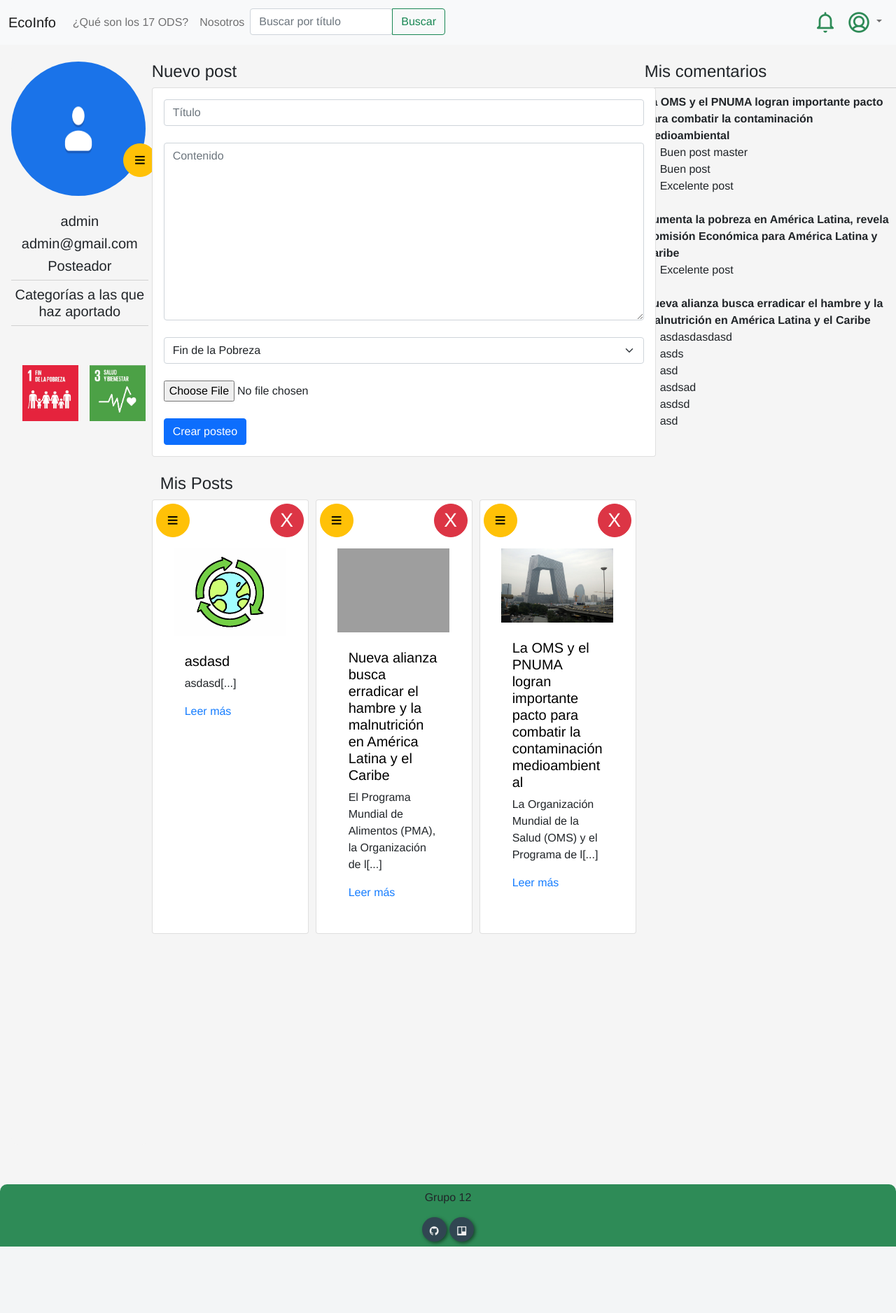
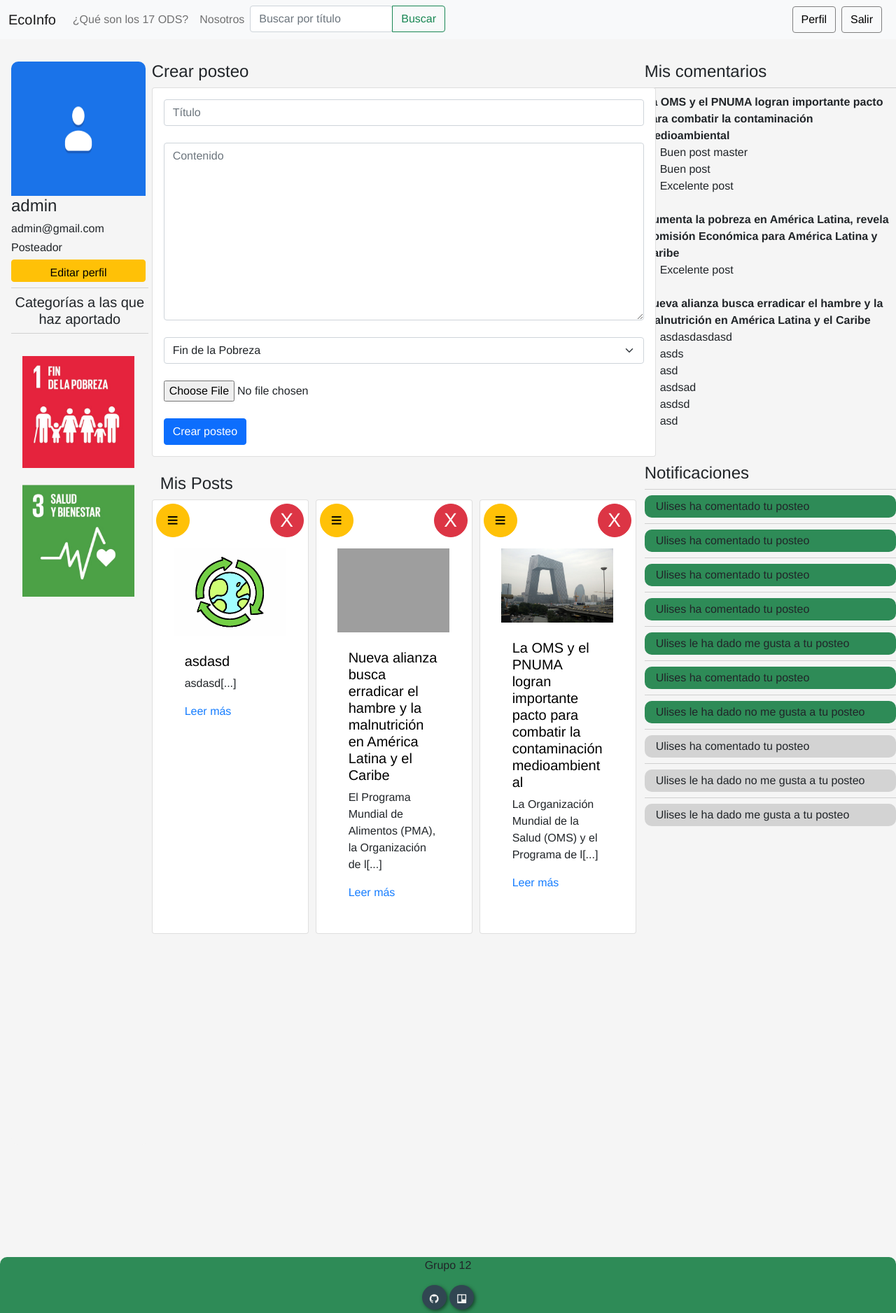
Before and after one commit to ulisespallares888/blog_informatorio, a Django app: page /perfil_usuario/ in a window 1280 px wide. Shown: the whole page at 70% size. Before the commit the page ends 1782 px from the top, so only its background shows below. Run offline with Django 3.2, Linux system fonts and the light colour scheme; a user stored in the database is signed in; data comes from the database, SQL or seed files in the repository; both versions use the stored data as it was after the commit; some libraries are stand-ins or nearby versions; grey boxes are pictures that could not be loaded.

Commit message:
editción de perfil

```diff
--- a/blog/feed/templates/base.html
+++ b/blog/feed/templates/base.html
@@ -48,17 +48,29 @@
                 </ul>
                 {% if user.is_authenticated %}
 
+
+
+
                 <ul class="nav navbar-nav ms-auto">
-                    {% include 'notificaciones.html' %}
-                    <!--
-                        Acá va el código para mostrar las notificaciones
-                    -->
+
+
+
+
+
+
+
+                    <form class="d-flex ms-auto">
+                        <a href="{% url 'perfil_usuario' %}" class="btn btn-light me-2" style="border-color:grey; ">
+                                Perfil
+                        </a>
+                        <a href="{% url 'logout' %}" class="btn btn-light me-2" style="border-color: grey; ">Salir</a>
+                      </form>
 
                     <li class="nav-item dropdown">
-                        <a href="#" class="nav-link dropdown-toggle" data-bs-toggle="dropdown">
 
-                            <img src="/static/img/avatar_dafault.png" alt="Perfil usuario" style="height: 2rem; width: 2rem;">
-                        </a>
+
+
+
                         <div class="dropdown-menu dropdown-menu-end">
                             <h6 style="text-align: center;" >{{user.username}}</h6>
                             <div class="dropdown-divider"></div>
@@ -108,8 +120,8 @@
     <script src="https://maxcdn.bootstrapcdn.com/bootstrap/4.0.0/js/bootstrap.min.js" integrity="sha384-JZR6Spejh4U02d8jOt6vLEHfe/JQGiRRSQQxSfFWpi1MquVdAyjUar5+76PVCmYl" crossorigin="anonymous"></script>
 
 
-<footer style=" position:absolute;  width: 100% ;margin-top: 3.5rem; padding: 7px;
-background: seagreen ; border-top-right-radius: 10px; border-top-left-radius: 10px;">
+<footer style=" position:absolute;  width: 100% ;margin-top: 10rem;
+background: seagreen ; border-top-right-radius: 10px; border-top-left-radius: 10px; height: 5rem; ">
 
     <div class="container" >
 
@@ -119,8 +131,8 @@ background: seagreen ; border-top-right-radius: 10px; border-top-left-radius: 10
 
                     <section class="buttons" >
                         <p>Grupo 12</p>
-                        <a href="https://github.com/ulisespallares888/blog_informatorio" class="fa fa-github"> </a>
-                        <a href="https://trello.com/b/UHoQJEJy/blog17ods" class="fa fa-trello"> </a>
+                        <a href="https://github.com/ulisespallares888/blog_informatorio" class="fa fa-github"  > </a>
+                        <a href="https://trello.com/b/UHoQJEJy/blog17ods" class="fa fa-trello" > </a>
                     </section>
 
                     </div>
--- a/blog/feed/templates/mi_contenido.html
+++ b/blog/feed/templates/mi_contenido.html
@@ -27,18 +27,21 @@
 
     <div class="usuario_datos"  style="margin-left: 1rem;">
 
-        <img src="{{usuario_actual.foto.url }}" style="width: 12rem; height: 12rem; border-radius: 6rem;  " >
-        <a  href="{% url 'editar_perfil' id=user.id %}" class="btn btn-warning" tipe="submit"
-        style=" width: 3rem; height: 3rem; border-radius: 25px; margin-left: 10rem; margin-top: -8rem; " ><h3>≡</h3> </a>
+        <img src="{{usuario_actual.foto.url }}" style="width: 12rem; height: 12rem; border-top-left-radius: 10px; border-top-right-radius: 10px;  " >
         <br>
 
-         <h5 style="text-align: center;">{{ user.username }}</h5>
+         <h4 style="text-align: auto;">{{ user.username }}</h4>
 
-        <h5 style="text-align: center;">{{ user.email }}</h5>
+        <h6 style="text-align: auto;">{{ user.email }}</h6>
 
-        <h5 style="text-align: center;">{{rol.nombre }}</h5>
+        <h6 style="text-align: auto;">{{rol.nombre }}</h6>
 
-
+        <a  href="{% url 'editar_perfil' id=user.id %}" class="btn btn-warning" tipe="submit"
+        style="height: 2rem; width:12rem;">
+          Editar perfil
+        </a>
+        <br>
+        {% if  user.is_authenticated and not usuario_actual.tipo_usuario_id == 1 %}
         <div class="dropdown-divider"></div>
 
         <h5 style="text-align: center;" >Categorías a las que haz aportado</h5>
@@ -46,13 +49,12 @@
 
         <div class="lista" id=global_comentarios style="margin-right: -10px; margin-left: auto;">
             <div id="mensajes">
-            <br>
 
               <section class="main-section2 ">
                 {% for mi_categoria in mis_categorias %}
                 <a href= ""  style="margin-left: 1rem;" >
                     <br>
-                    <img src="{{mi_categoria.imagen.url}} " alt="categorias" style="height: 5rem; width: 5rem; ">
+                    <img src="{{mi_categoria.imagen.url}} " alt="categorias" style="height: 10rem; width: 10rem; ">
                     <br>
                   </a>
 
@@ -65,8 +67,9 @@
           </div>
 
           </div>
+{% endif %}
+    </div>
 
-    </div>
 
 
 
@@ -74,9 +77,13 @@
 
     <!---------- Posteo nuevo ---------->
     {% if usuario_actual.tipo_usuario_id == 1 %}
-    <small style="text-align: center; padding: 10px; color: rgb(255, 0, 0); " >Para poder crear posteos debe estar registrado como Posteador</small>
+    <h5 style="text-align: center; padding: 10px; color: rgb(255, 0, 0); " >
+        Para poder crear posteos debe estar registrado como Posteador o pueder cambiar de rol editando su perfil
+    </h5>
     {% endif %}
-    <h4>Nuevo post</h4>
+
+    {% if  user.is_authenticated and not usuario_actual.tipo_usuario_id == 1 %}
+    <h4>Crear posteo</h4>
 
     <div class="card" style="height: 33rem; width: 45rem;">
 
@@ -112,10 +119,11 @@
     </form>
     </div>
 </div>
+{% endif %}
 
 <!-- Mis posteos -->
 <br>
-    <div id="global_comentarios" >
+    <div id="global_comentarios"  style="width: 45rem;">
     <section class="main-section row" id="mensajes" style="margin-left: auto;">
     <h4>Mis Posts</h4>
      {% for post in mis_posteos %}
@@ -181,6 +189,58 @@
     {% endif %}
 </div>
 </div>
+<!--%%%%%%%%%%%%%%%%%-->
+<br><br>
+<h4>Notificaciones</h4>
+    <div class="dropdown-divider"></div>
+    <div id="global_mis_catetorias" >
+        <div id="mansajes">
+
+    {%if notif_user %}
+        {% for notificacion in notif_user %}
+        {% if notificacion.me_gusta == True %}
+        {% if notificacion.leido == False %}
+            <a href="{% url 'abrir_notificacion' idn=notificacion.id idp=notificacion.post_id  %}" class="dropdown-item" style="border-radius: 10px; background-color: seagreen ;">
+            {{notificacion.nombre_usuario}} le ha dado me gusta a tu posteo</a>
+            <div class="dropdown-divider"></div>
+        {% else %}
+            <a href="{% url 'abrir_notificacion' idn=notificacion.id idp=notificacion.post_id %}" class="dropdown-item"  style="border-radius: 10px; background-color:lightgrey">
+            {{notificacion.nombre_usuario}} le ha dado me gusta a tu posteo</a>
+            <div class="dropdown-divider"></div>
+        {% endif %}
+
+        {% elif notificacion.no_megusta == True %}
+            {% if notificacion.leido == False %}
+                <a href="{% url 'abrir_notificacion' idn=notificacion.id idp=notificacion.post_id %}" class="dropdown-item" style="border-radius: 10px; background-color: seagreen ;">
+                {{notificacion.nombre_usuario}} le ha dado no me gusta a tu posteo</a>
+                <div class="dropdown-divider"></div>
+            {% else %}
+                <a href="{% url 'abrir_notificacion' idn=notificacion.id idp=notificacion.post_id %}" class="dropdown-item"  style="border-radius: 10px; background-color:lightgrey">
+                {{notificacion.nombre_usuario}} le ha dado no me gusta a tu posteo</a>
+                <div class="dropdown-divider"></div>
+            {% endif %}
+
+        {% elif notificacion.comentario == True %}
+            {% if notificacion.leido == False %}
+                <a href="{% url 'abrir_notificacion' idn=notificacion.id idp=notificacion.post_id %}" class="dropdown-item" style="border-radius: 10px; background-color: seagreen ;">
+                {{notificacion.nombre_usuario}} ha comentado tu posteo</a>
+                <div class="dropdown-divider"></div>
+            {% else %}
+                <a href="{% url 'abrir_notificacion' idn=notificacion.id idp=notificacion.post_id %}" class="dropdown-item"  style="border-radius: 10px; background-color:lightgrey">
+                {{notificacion.nombre_usuario}} ha comentado tu posteo</a>
+                <div class="dropdown-divider">as</div>
+            {% endif %}
+
+    {% endif %}
+
+        {% endfor %}
+    {% endif %}
+</div>
+</div>
+
+
+
+
 </div>
 
 
--- a/blog/feed/templates/notificaciones.html
+++ /dev/null
@@ -1,57 +0,0 @@
-
-
-<li class="nav-item dropdown" >
-    <a href='#' class="nav-link " data-bs-toggle="dropdown" >
-        {% if notif_user and  notif_no_leidas %}
-        <img src="/static/img/tiene_notificacion_2.png" alt="" style="width:2rem; height: 2rem;">
-        {% else %}
-            <img src="/static/img/no_tiene_notificacion_2.png" alt="" style="width:2rem; height: 2rem;">
-        {% endif %}
-    </a>
-
-
-    <div class="dropdown-menu dropdown-menu-end" id="global2" id="mensajes" style="text-align: center;" >
-        {% for notificacion in notif_user %}
-
-            {% if notificacion.me_gusta == True %}
-                {% if notificacion.leido == False %}
-                    <a href="{% url 'abrir_notificacion' id=notificacion.post_id %}" class="dropdown-item" style="border-radius: 10px; background-color: seagreen ;">
-                    {{notificacion.nombre_usuario}} le ha dado me gusta a tu post</a>
-                    <div class="dropdown-divider"></div>
-                {% else %}
-                    <a href="{% url 'abrir_notificacion' id=notificacion.post_id %}" class="dropdown-item"  style="border-radius: 10px;">
-                    {{notificacion.nombre_usuario}} le ha dado me gusta a tu post</a>
-                    <div class="dropdown-divider"></div>
-                {% endif %}
-
-                {% elif notificacion.no_megusta == True %}
-                    {% if notificacion.leido == False %}
-                        <a href="{% url 'abrir_notificacion' id=notificacion.post_id %}" class="dropdown-item" style="border-radius: 10px; background-color: seagreen ;">
-                        {{notificacion.nombre_usuario}} le ha dado no me gusta a tu post</a>
-                        <div class="dropdown-divider"></div>
-                    {% else %}
-                        <a href="{% url 'abrir_notificacion' id=notificacion.post_id %}" class="dropdown-item"  style="border-radius: 10px;">
-                        {{notificacion.nombre_usuario}} le ha dado no me gusta a tu post</a>
-                        <div class="dropdown-divider"></div>
-                    {% endif %}
-
-                {% elif notificacion.comentario == True %}
-                    {% if notificacion.leido == False %}
-                        <a href="{% url 'abrir_notificacion' id=notificacion.post_id %}" class="dropdown-item" style="border-radius: 10px; background-color: seagreen ;">
-                        {{notificacion.nombre_usuario}} ha comentado tu post</a>
-                        <div class="dropdown-divider"></div>
-                    {% else %}
-                        <a href="{% url 'abrir_notificacion' id=notificacion.post_id %}" class="dropdown-item"  style="border-radius: 10px;">
-                        {{notificacion.nombre_usuario}} ha comentado tu post</a>
-                        <div class="dropdown-divider"></div>
-                    {% endif %}
-
-            {% endif %}
-
-        {% endfor %}
-
-    </div>
-
-
-
-</li>
--- a/blog/feed/templates/registrarse.html
+++ b/blog/feed/templates/registrarse.html
@@ -18,7 +18,7 @@
     <div class="div_contenedor">
     <div class="div_centrado" >
         <br><br>
-    <div class="card ">
+    <div class="card bg-light" >
         <div class="card-body" >
             <h2 style="text-align: center;">Registrarse</h2>
             <form action="{% url 'crear_usuario' %}" method="POST" class="form" enctype="multipart/form-data" > {% csrf_token %}
@@ -55,7 +55,7 @@
                     <h5 style="text-align: center;">Agregar foto de perfil</h5>
                     <input type="file"  id="txtimagen"  name="txtimagen"  class="form-control" accept="image/*">
 
-
+                    <br>
                 </div>
 
                 <div class="form-gourp">
--- a/blog/feed/templates/registration/login.html
+++ b/blog/feed/templates/registration/login.html
@@ -15,7 +15,7 @@
     <div class="div_contenedor">
     <div class="div_centrado">
         <br><br>
-    <div class="card bg-light " style="width: 20rem;">
+    <div class="card bg-light " style="width: 20rem; ">
     <div class="card-body" >
         <h2 style="text-align: center;">Iniciar sesión</h2>
         <form action="{% url 'iniciar_sesion' %} " method="POST" class="form"> {% csrf_token %}            <div class="form-gourp">
--- a/blog/feed/urls.py
+++ b/blog/feed/urls.py
@@ -26,9 +26,11 @@ urlpatterns = [
     path('nosotros/',views.nosotros, name='nosotros'),
     path('los_17_ods/',views.los_17_ods, name='los_17_ods'),
     path('accounts/',include('django.contrib.auth.urls')),
-    path('abrir_notificacion/<id>', views.abrir_notificacion, name='abrir_notificacion'),
+    path('abrir_notificacion/<idn>/<idp>', views.abrir_notificacion, name='abrir_notificacion'),
     path('editar_perfil/<id>', views.editar_perfil, name='editar_perfil'),
     path('editar_post/<id>', views.editar_post, name='editar_post'),
     path('editar_post_guardar/<id>', views.editar_post_guardar, name='editar_post_guardar'),
     path('editar_perfil_guardar/<id>', views.editar_perfil_guardar, name='editar_perfil_guardar'),
+    path('editar_contraseña/<id>', views.editar_contraseña, name='editar_contraseña'),
+
 ]
--- a/blog/feed/views.py
+++ b/blog/feed/views.py
@@ -22,12 +22,11 @@ import datetime
 
 
 def feed(request):
-    notif_user = notificaciones.objects.filter(post__posteador_id=request.user.id).exclude(usuario_id = request.user.id).order_by('creado_en').reverse()[:10]
     notif_no_leidas = notificaciones.objects.filter(post__posteador_id=request.user.id, leido=False).exclude(usuario_id = request.user.id).exists()
     posteos = post.objects.all().order_by('creado_en').reverse()
     categorias = categoria.objects.all()
     top_posts = post.objects.all().order_by('me_gusta').reverse()[:10]
-    contexto={'posteos':posteos,'categorias':categorias,'notif_user':notif_user,'top_posts':top_posts,'notif_no_leidas':notif_no_leidas}
+    contexto={'posteos':posteos,'categorias':categorias,'top_posts':top_posts,'notif_no_leidas':notif_no_leidas}
     return render(request,"feed.html",contexto)
 
 def nosotros(request):
@@ -47,13 +46,13 @@ def leer_posteo(request,id):
     return render(request,"leer_post.html",contexto)
 
 @login_required
-def abrir_notificacion(request,id):
+def abrir_notificacion(request,idn,idp):
 
-    notif = notificaciones.objects.filter(post_id=id).first()
+    notif = notificaciones.objects.filter(id=idn,post_id=idp).first()
     print(notif)
     notif.leido = True
     notif.save()
-    return redirect('leer_posteo',id)
+    return redirect('leer_posteo',idp)
 
 @login_required
 def agregar_post(request):
@@ -170,9 +169,8 @@ def buscar_por_catetoria(request,id):
     posteos = post.objects.filter(categoria_id=id).order_by('creado_en').reverse()
     categorias = categoria.objects.all()
     top_posts = post.objects.all().order_by('me_gusta').reverse()[:10]
-    notif_user = notificaciones.objects.filter(post__posteador_id=request.user.id ).exclude(usuario_id = request.user.id).order_by('creado_en').reverse()[:10]
     notif_no_leidas = notificaciones.objects.filter(post__posteador_id=request.user.id, leido=False).exclude(usuario_id = request.user.id).exists()
-    contexto = {'posteos':posteos, 'categorias':categorias, 'top_posts':top_posts, 'notif_user':notif_user, 'notif_no_leidas':notif_no_leidas}
+    contexto = {'posteos':posteos, 'categorias':categorias, 'top_posts':top_posts, 'notif_no_leidas':notif_no_leidas}
     return render(request,"feed.html",contexto)
 
 def busqueda_por_fecha(request):
@@ -180,9 +178,8 @@ def busqueda_por_fecha(request):
     posteos = post.objects.filter(creado_en__contains=fecha_bus).order_by('creado_en').reverse()
     categorias = categoria.objects.all()
     top_posts = post.objects.all().order_by('me_gusta').reverse()[:10]
-    notif_user = notificaciones.objects.filter(post__posteador_id=request.user.id ).exclude(usuario_id = request.user.id).order_by('creado_en').reverse()[:10]
     notif_no_leidas = notificaciones.objects.filter(post__posteador_id=request.user.id, leido=False).exclude(usuario_id = request.user.id).exists()
-    contexto = {'posteos':posteos, 'categorias':categorias, 'top_posts':top_posts, 'notif_user':notif_user, 'notif_no_leidas':notif_no_leidas}
+    contexto = {'posteos':posteos, 'categorias':categorias, 'top_posts':top_posts, 'notif_no_leidas':notif_no_leidas}
     return render(request,"feed.html",contexto)
 
 def busqueda_por_comentario(request):
@@ -190,9 +187,8 @@ def busqueda_por_comentario(request):
     categorias = categoria.objects.all()
     posteos = post.objects.filter(comentario__contenido__contains=comentario_bus).distinct().order_by('creado_en').reverse()
     top_posts = post.objects.all().order_by('me_gusta').reverse()[:10]
-    notif_user = notificaciones.objects.filter(post__posteador_id=request.user.id ).exclude(usuario_id = request.user.id).order_by('creado_en').reverse()[:10]
     notif_no_leidas = notificaciones.objects.filter(post__posteador_id=request.user.id, leido=False).exclude(usuario_id = request.user.id).exists()
-    contexto = {'posteos':posteos, 'categorias':categorias, 'top_posts':top_posts, 'notif_user':notif_user, 'notif_no_leidas':notif_no_leidas}
+    contexto = {'posteos':posteos, 'categorias':categorias, 'top_posts':top_posts, 'notif_no_leidas':notif_no_leidas}
     return render(request,"feed.html",contexto)
 
 def busqueda_por_titulo(request):
@@ -311,21 +307,45 @@ def editar_perfil(request,id):
 @login_required
 def editar_perfil_guardar(request,id):
     usuario_bus = usuario.objects.get(usuario_fk_id=id)
-    nombre = request.POST['txtnombre']
-    email = request.POST['txtemail']
+    user_editar = User.objects.get(id=id)
+    nombre = request.POST.get('txtnombre',request.user.username)
+    email = request.POST.get('txtemail',request.user.email)
     foto = request.FILES.get('txtfoto',usuario_bus.foto)
-    rol = request.POST.get('txttrol')
+    rol = request.POST.get('txttrol',usuario_bus.tipo_usuario_id)
 
-    if nombre != "" and email != "":
-        usuario_editar = usuario.objects.get(id=id)
-        user_editar = User.objects.get(id=id)
-        user_editar.nombre = nombre
-        user_editar.email = email
-        usuario_editar.foto = foto
-        usuario_editar.tipo_usuario_id = rol
-        usuario_editar.save()
-        user_editar.save()
+    if nombre != "" and email != ""  and rol != "":
+        if User.objects.filter(username=nombre).exists() and nombre != user_editar.username:
+           messages.warning(request, 'El nombre de usuario ya existe')
+           return redirect('editar_perfil',id)
+        else:
+            user_editar.username = nombre
+            user_editar.email = email
+            user_editar.save()
+            usuario_bus.foto = foto
+            usuario_bus.tipo_usuario_id = rol
+            usuario_bus.save()
         messages.success(request, 'Perfil editado correctamente')
     else:
         messages.warning(request, 'Hay campos vacios')
+        return redirect('editar_perfil',id)
+
     return redirect('perfil_usuario')
+
+@login_required
+def editar_contraseña(request,id):
+    user_editar = User.objects.get(id=id)
+    pass_actual = request.POST.get('txtpassword_actual',user_editar.password)
+    pass_nueva = request.POST.get('txtpassword_nueva')
+    pass_nueva_confirm = request.POST.get('txtpassword_nueva_confirm')
+    if pass_actual != '' and   pass_nueva != '' and pass_nueva_confirm != '':
+        if pass_nueva == pass_nueva_confirm:
+            user_editar.set_password(pass_nueva)
+            user_editar.save()
+            messages.success(request, 'Contraseña editada correctamente')
+        else:
+            messages.warning(request, 'Las contraseñas no coinciden')
+            return redirect('editar_perfil',id)
+        return redirect('perfil_usuario')
+    else:
+        messages.warning(request, 'Hay campos vacios')
+        return redirect('editar_perfil',id)
```
Also changed, not shown: blog/feed/templates/editar_perfil.html (+18 -30 lines), blog/feed/templates/feed.html (+8 -4 lines), blog/db.sqlite3.
